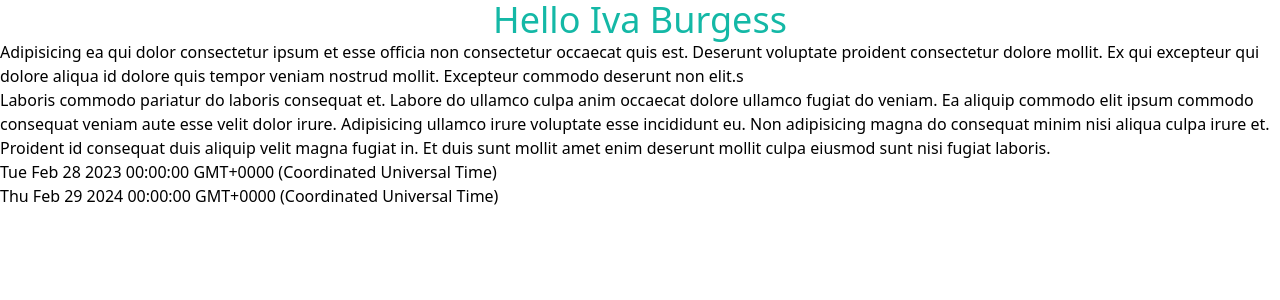
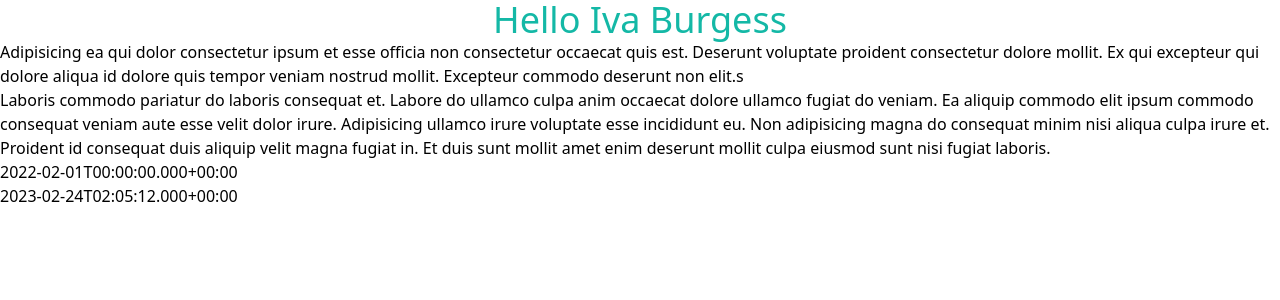
Before and after one commit to jhordyess/date-range-picker, a React app: page / in a window 1280 px wide. Shown: the top 300 px of the page. Built offline with nearby package versions, Linux system fonts and the light colour scheme.

Commit message:
Add the library luxon ⌛ and lodash

```diff
--- a/src/App.tsx
+++ b/src/App.tsx
@@ -21,8 +21,8 @@ export default function App() {
         enim deserunt mollit culpa eiusmod sunt nisi fugiat laboris.
       </p>
       <ul>
-        <li>{last12Months(new Date(2024, 1, 29)).ini.toString()}</li>
-        <li>{last12Months(new Date(2024, 1, 29)).end.toString()}</li>
+        <li>{last12Months().ini.toString()}</li>
+        <li>{last12Months().end.toString()}</li>
       </ul>
     </div>
   );
--- a/src/calcs/index.ts
+++ /dev/null
@@ -1,22 +0,0 @@
-export const getFirstDay = (curr = new Date()): Date =>
-  new Date(curr.getFullYear(), curr.getMonth(), 1);
-
-export const getLastDay = (curr = new Date()): Date =>
-  new Date(curr.getFullYear(), curr.getMonth() + 1, 0);
-
-export const subtractDay = (days = 0, curr = new Date()): Date => {
-  const day = curr.getDate() - days;
-  return new Date(curr.getFullYear(), curr.getMonth(), day);
-};
-
-export const subtractMonth = (months = 0, curr = new Date()): Date => {
-  const month = curr.getMonth() - months;
-  const out = new Date(curr.getFullYear(), month, 1);
-  const day = curr.getDate();
-  const lastDay = getLastDay(out).getDate();
-  return new Date(
-    out.getFullYear(),
-    out.getMonth(),
-    day < lastDay ? day : lastDay
-  );
-};
--- a/src/calcs/ranges.ts
+++ b/src/calcs/ranges.ts
@@ -1,39 +1,38 @@
-import { getFirstDay, subtractDay, subtractMonth } from ".";
+import { DateTime } from "luxon";
 
-type TRange = { ini: Date; end: Date };
+type TRange = { ini: DateTime; end: DateTime };
 
-export const last7Days = (curr = new Date()): TRange => ({
-  ini: subtractDay(7, curr),
+export const last7Days = (curr = DateTime.local()): TRange => ({
+  ini: curr.startOf("day").minus({ days: 7 }),
   end: curr,
 });
 
-export const last14Days = (curr = new Date()): TRange => ({
-  ini: subtractDay(14, curr),
+export const last14Days = (curr = DateTime.local()): TRange => ({
+  ini: curr.startOf("day").minus({ days: 14 }),
   end: curr,
 });
 
-export const last30Days = (curr = new Date()): TRange => ({
-  ini: subtractDay(30, curr),
+export const last30Days = (curr = DateTime.local()): TRange => ({
+  ini: curr.startOf("day").minus({ days: 30 }),
   end: curr,
 });
 
-export const last3Months = (curr = new Date()): TRange => ({
-  ini: subtractMonth(3, curr),
+export const last3Months = (curr = DateTime.local()): TRange => ({
+  ini: curr.minus({ months: 3 }).startOf("month"),
   end: curr,
 });
 
-export const last12Months = (curr = new Date()): TRange => ({
-  ini: subtractMonth(12, curr),
+export const last12Months = (curr = DateTime.local()): TRange => ({
+  ini: curr.minus({ months: 12 }).startOf("month"),
   end: curr,
 });
 
-export const month2date = (curr = new Date()): TRange => ({
-  ini: getFirstDay(curr),
+export const month2date = (curr = DateTime.local()): TRange => ({
+  ini: curr.startOf("month"),
   end: curr,
 });
 
-export const quarter2date = (curr = new Date()): TRange => {
-  const month = Math.round((curr.getMonth() + 1) / 3) - 1;
-  const ini = new Date(curr.getFullYear(), month, 1);
-  return { ini, end: curr };
-};
+export const quarter2date = (curr = DateTime.local()): TRange => ({
+  ini: curr.startOf("quarter"),
+  end: curr,
+});
--- a/webpack.config.dev.js
+++ b/webpack.config.dev.js
@@ -53,6 +53,6 @@ module.exports = {
       directory: path.join(__dirname, "dist"),
     },
     watchFiles: path.join(__dirname, "src", "**"),
-    port: 3640,
+    port: 3641,
   },
 };
```
Also changed, not shown: package.json (+6 -1 lines), 2 other files (tests, documents, lock files or other folders).
